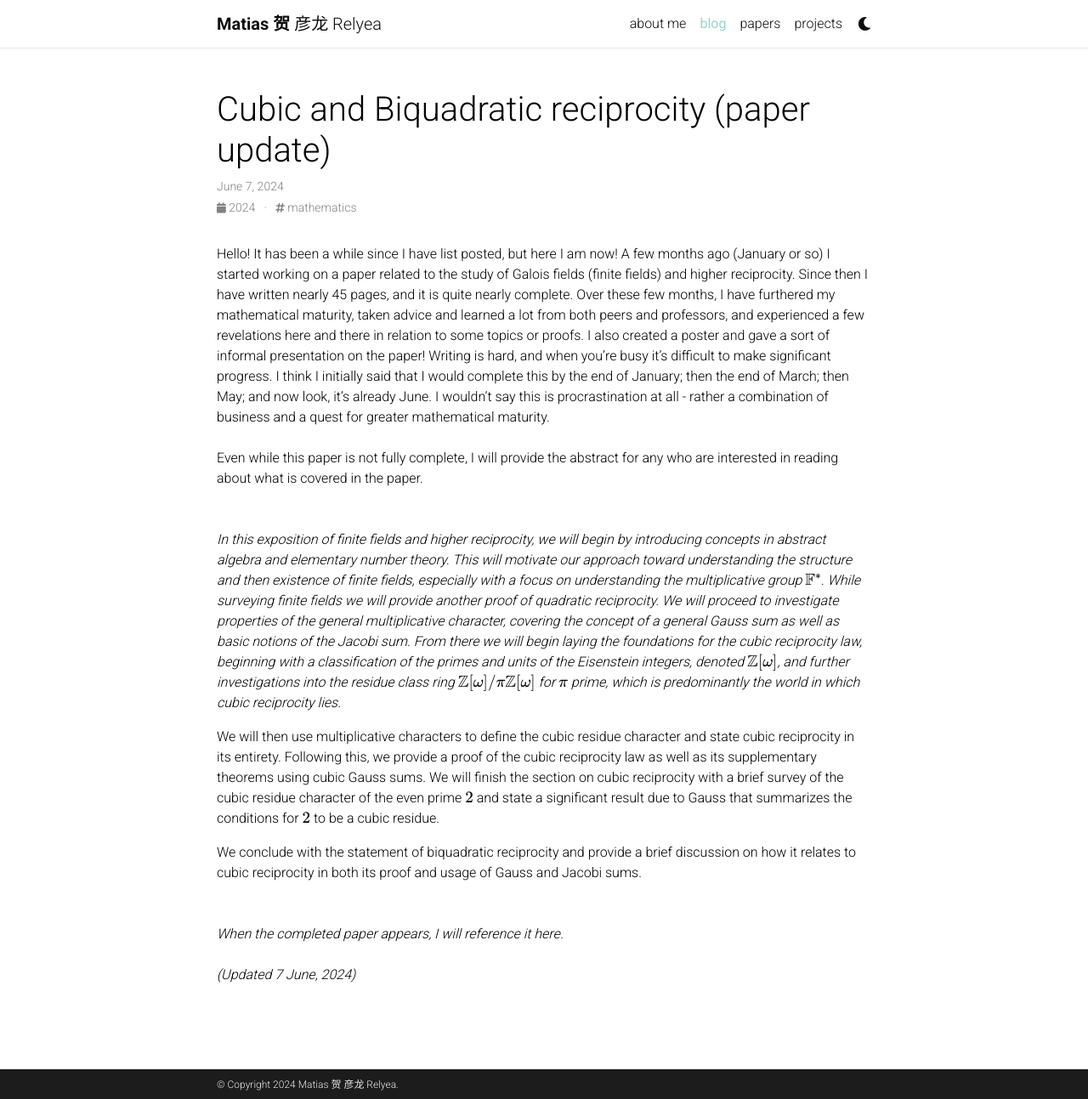
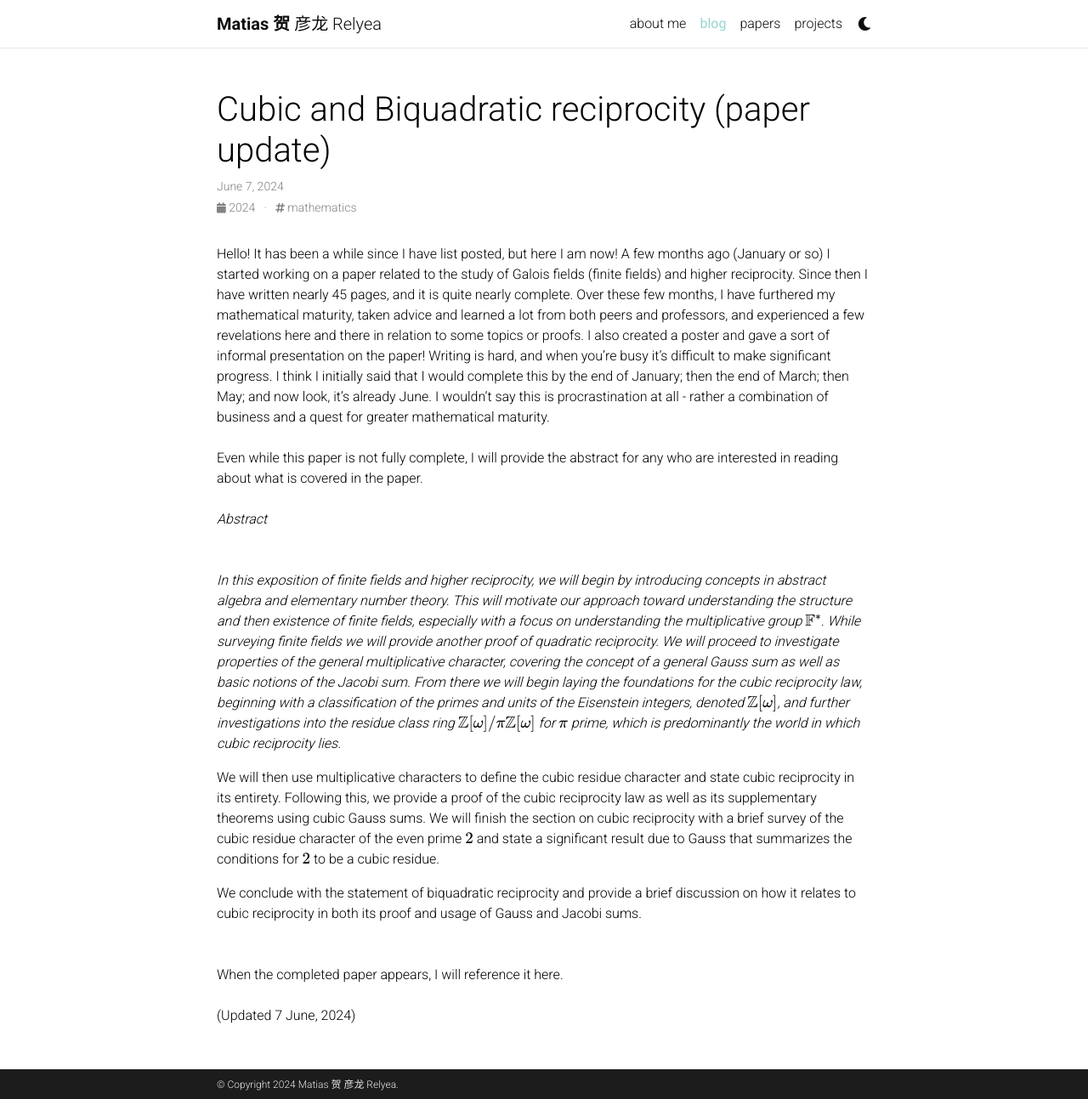
Before and after one commit to Quadcryo/quadcryo, a Jekyll site: the page built from _posts/2024-06-07-cubicbiquadratic(update).md, in a window 1280 px wide and 1293 px high. Shown: the whole window at 85% size. Built offline with Jekyll 4.4.1, drawn with Linux system fonts in a browser that asks for light colours; comment, search, counter and statistics services are not loaded; a style sheet for code colours, icons or effects is not loaded.

Commit message:
small edit

```diff
--- a/_posts/2024-06-07-cubicbiquadratic(update).md
+++ b/_posts/2024-06-07-cubicbiquadratic(update).md
@@ -12,13 +12,14 @@ Hello! It has been a while since I have list posted, but here I am now! A few mo
 Even while this paper is not fully complete, I will provide the abstract for any who are interested in reading about what is covered in the paper.
 <br>
 <br>
-<i>
+<i> Abstract <i>
+<br>
+<br>
 In this exposition of finite fields and higher reciprocity, we will begin by introducing concepts in abstract algebra and elementary number theory. This will motivate our approach toward understanding the structure and then existence of finite fields, especially with a focus on understanding the multiplicative group $$\mathbb{F}^{*}$$. While surveying finite fields we will provide another proof of quadratic reciprocity. We will proceed to investigate properties of the general multiplicative character, covering the concept of a general Gauss sum as well as basic notions of the Jacobi sum. From there we will begin laying the foundations for the cubic reciprocity law, beginning with a classification of the primes and units of the Eisenstein integers, denoted $$\mathbb{Z}[\omega]$$, and further investigations into the residue class ring $$\mathbb{Z}[\omega]/\pi\mathbb{Z}[\omega]$$ for $$\pi$$ prime, which is predominantly the world in which cubic reciprocity lies.
 
 We will then use multiplicative characters to define the cubic residue character and state cubic reciprocity in its entirety. Following this, we provide a proof of the cubic reciprocity law as well as its supplementary theorems using cubic Gauss sums. We will finish the section on cubic reciprocity with a brief survey of the cubic residue character of the even prime $$2$$ and state a significant result due to Gauss that summarizes the conditions for $$2$$ to be a cubic residue.
 
 We conclude with the statement of biquadratic reciprocity and provide a brief discussion on how it relates to cubic reciprocity in both its proof and usage of Gauss and Jacobi sums.
-<i>
 <br>
 <br>
 When the completed paper appears, I will reference it here.
```
